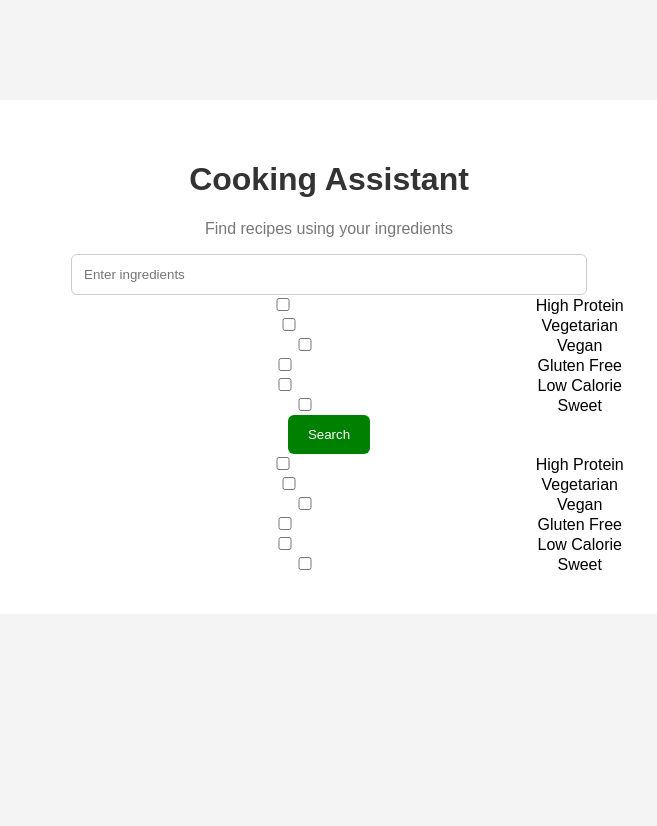
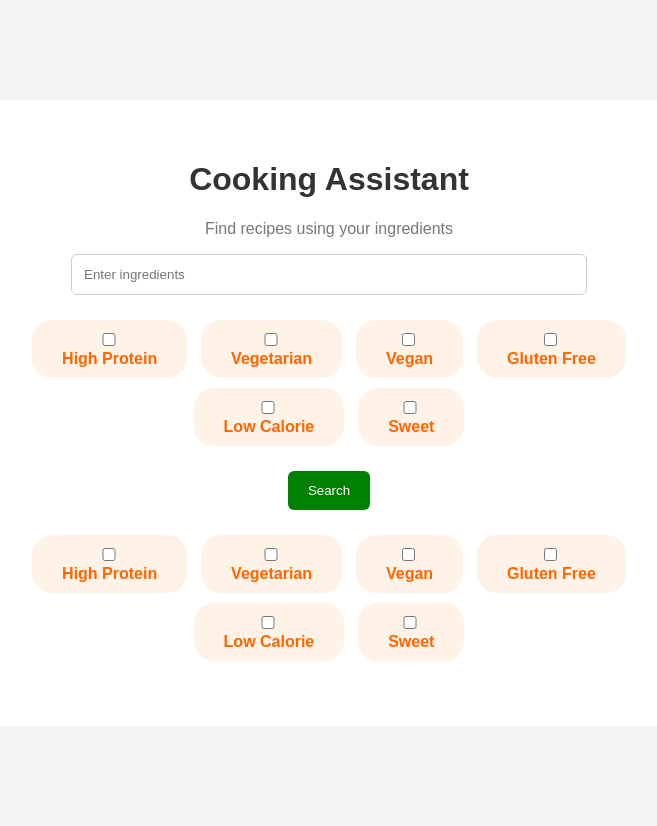
Before and after one commit to Zhaseeek/cooking-assistant, a Flask app: page / in a window 1280 px wide. Shown: the whole page, without its empty margins (311-968 px from the left). Before the commit the page ends 570 px from the top, so only its background shows below. Run offline with Flask 3, Linux system fonts and the light colour scheme; parts of the project's set-up code (start-up, migrations or seed data) failed here and were passed over.

```diff
--- a/static/style.css
+++ b/static/style.css
@@ -138,3 +138,36 @@ font-weight: bold;
 
 
 }
+
+.filters {
+
+    margin-top: 20px;
+    margin-bottom: 20px;
+
+}
+
+.filters label {
+
+    display: inline-block;
+
+    background: #fff2e6;
+
+    color: #ff6600;
+
+    padding: 10px 16px;
+
+    border-radius: 20px;
+
+    margin: 5px;
+
+    cursor: pointer;
+
+    font-weight: bold;
+
+}
+
+.filters input {
+
+    margin-right: 6px;
+
+}
```
